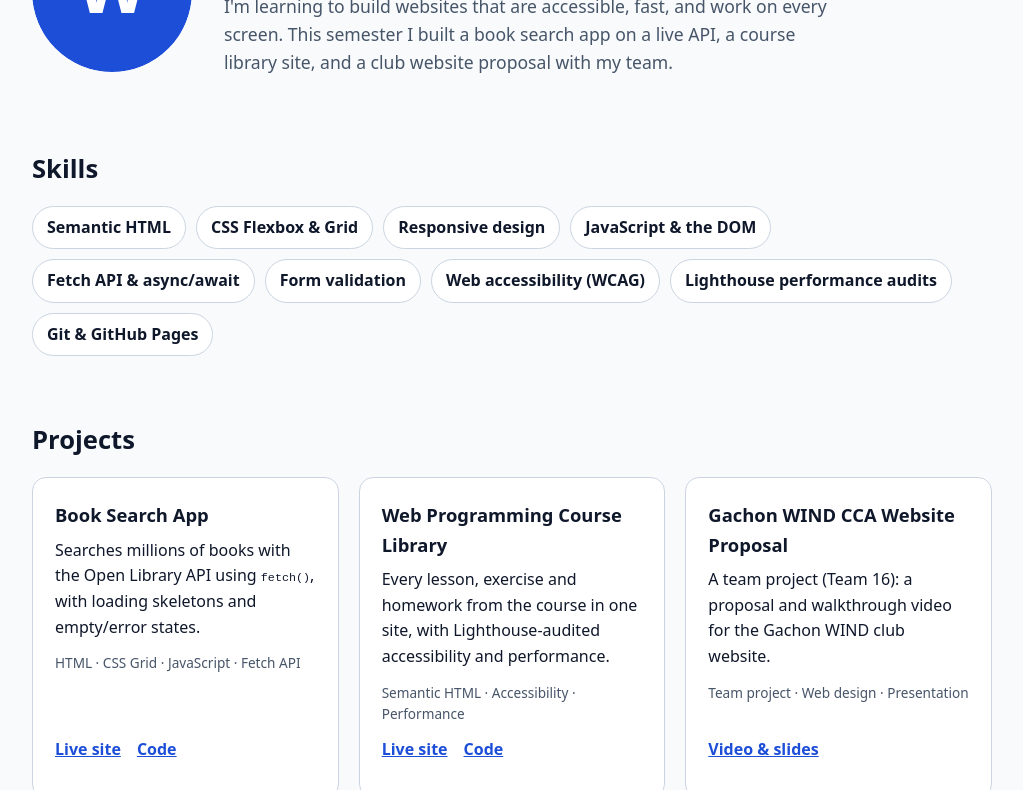
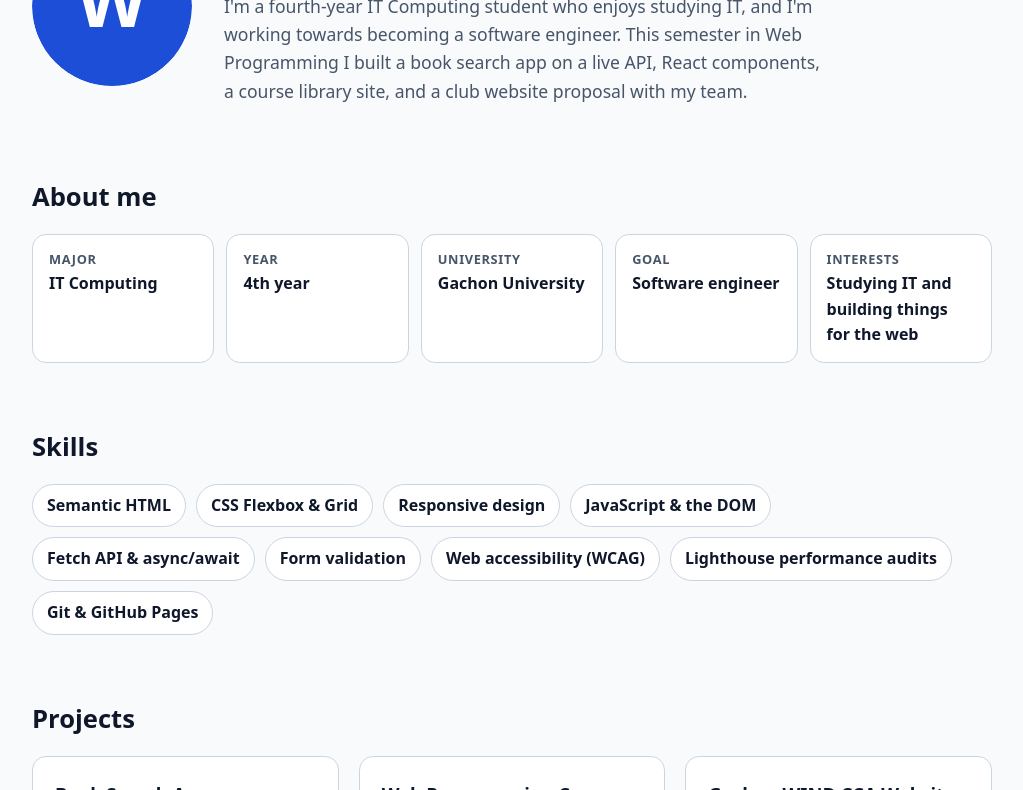
Before and after one commit to WONGDF2006/portfolio, a plain HTML site: page index.html in a window 1280 px wide. Shown: the part 222-1012 px from the top of the page, without its empty margins (128-1151 px from the left). Drawn offline with Linux system fonts and the light colour scheme.

Commit message:
Add my major, year and goal, and an About me section

```diff
--- a/index.html
+++ b/index.html
@@ -16,7 +16,7 @@
     <a class="logo" href="#top">WongDengFoong</a>
     <nav aria-label="Main">
       <ul class="nav-links">
-        <li><a href="#about">About</a></li>
+        <li><a href="#about-me">About</a></li>
         <li><a href="#skills">Skills</a></li>
         <li><a href="#projects">Projects</a></li>
       </ul>
@@ -30,11 +30,22 @@
     <section class="hero" id="about" aria-labelledby="about-heading">
       <img class="avatar" src="images/avatar.svg" alt="Placeholder profile picture: the letter W on a blue circle" width="160" height="160">
       <div>
-        <p class="eyebrow">Web Programming student · Gachon University</p>
+        <p class="eyebrow">IT Computing · 4th year · Gachon University</p>
         <h1 id="about-heading">Hi, I'm WongDengFoong</h1>
-        <p class="bio">I'm learning to build websites that are accessible, fast, and work on every screen.
-          This semester I built a book search app on a live API, a course library site, and a club website proposal with my team.</p>
+        <p class="bio">I'm a fourth-year IT Computing student who enjoys studying IT, and I'm working towards becoming a software engineer.
+          This semester in Web Programming I built a book search app on a live API, React components, a course library site, and a club website proposal with my team.</p>
       </div>
+    </section>
+
+    <section class="section" id="about-me" aria-labelledby="about-me-heading">
+      <h2 id="about-me-heading">About me</h2>
+      <dl class="facts">
+        <div><dt>Major</dt><dd>IT Computing</dd></div>
+        <div><dt>Year</dt><dd>4th year</dd></div>
+        <div><dt>University</dt><dd>Gachon University</dd></div>
+        <div><dt>Goal</dt><dd>Software engineer</dd></div>
+        <div><dt>Interests</dt><dd>Studying IT and building things for the web</dd></div>
+      </dl>
     </section>
 
     <section class="section" id="skills" aria-labelledby="skills-heading">
--- a/style.css
+++ b/style.css
@@ -72,3 +72,9 @@ main:focus { outline: none; }
   .avatar { width: 112px; height: 112px; }
   .hero h1 { font-size: 1.9rem; overflow-wrap: anywhere; }
 }
+
+/* About me facts */
+.facts { display: grid; grid-template-columns: repeat(auto-fit, minmax(180px, 1fr)); gap: 12px; margin: 0; }
+.facts div { padding: 14px 16px; border: 1px solid var(--border); border-radius: var(--radius); background: var(--surface); }
+.facts dt { font-size: .8rem; font-weight: 700; letter-spacing: .05em; text-transform: uppercase; color: var(--muted); }
+.facts dd { margin: 2px 0 0; font-weight: 600; }
```
